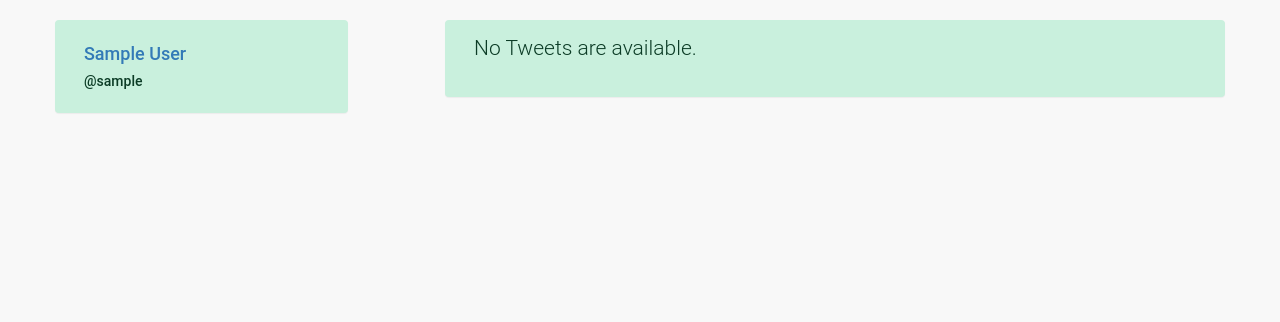
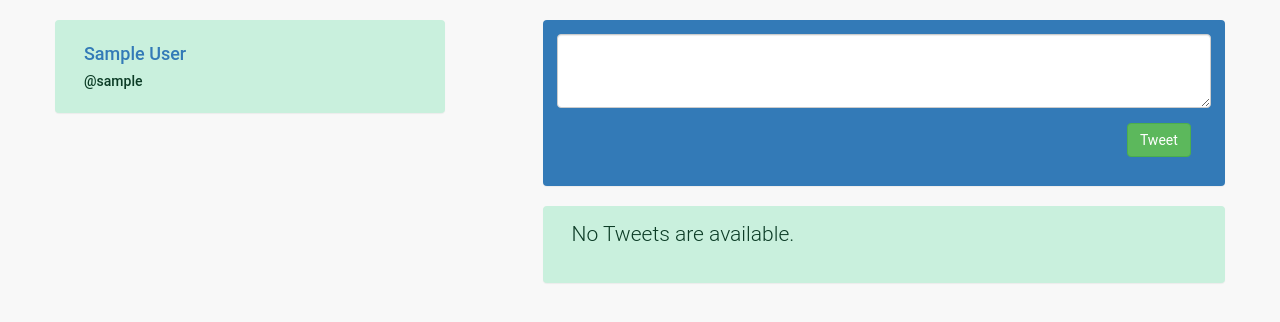
Before and after one commit to mainul098/Toucan, a Django app: page / in a window 1280 px wide. Shown: the part 50-372 px from the top of the page. Run offline with Django 3.2, Linux system fonts and the light colour scheme; the visitor is signed in with stand-in values (Sample User, id 1); data comes from the database, SQL or seed files in the repository; data that the repository does not hold is empty; some libraries are stand-ins or nearby versions.

Commit message:
add follow option

```diff
--- a/templates/base.html
+++ b/templates/base.html
@@ -29,7 +29,7 @@
         <div class="collapse navbar-collapse" id="topNavBar">
             <ul class="nav navbar-nav navbar-right">
                 <li>
-                    <a href="{% url 'twitter:profile_user' %}">
+                    <a href="{% url 'twitter:profile_user' user.id%}">
                         <span class="glyphicon glyphicon-home" aria-hidden="true"></span>&nbsp; {% filter force_escape|upper %} {{ user.get_full_name}}{% endfilter %}
                     </a>
                 </li>
--- a/toucan/static/style.css
+++ b/toucan/static/style.css
@@ -20,3 +20,17 @@ body{
     background-color: #C9F0DD;
     border: 1em solid transparent;
 }
+
+.tweet-panel{
+    background-color: #337ab7;
+    border: 1em solid transparent;
+}
+
+.panel .h3{
+    border-bottom: 1px solid #CCC;
+    padding-bottom: 5px;
+}
+
+.row.item{
+    padding-bottom: 1em;
+}
--- a/twitter/templates/twitter/index.html
+++ b/twitter/templates/twitter/index.html
@@ -3,19 +3,64 @@
 {%  block body %}
     <div class="container">
         <div class="row">
-            <div class="col-md-3 panel">
-                <div class="h4">
-                    <a href="{% url 'twitter:profile_user' %}">
-                        {{ user.get_full_name }}</a>
+            <div class="col-md-4">
+                <div class="row">
+                    <div class="col-md-12 panel">
+                        <div class="h4">
+                            <a href="{% url 'twitter:profile_user' user.id %}">
+                                {{ user.get_full_name }}</a>
+                        </div>
+                        <div class="h5">@{{ user.get_username }}</div>
+                    </div>
                 </div>
-                <div class="h5">@{{ user.get_username }}</div>
+                {% if candidate_follower %}
+                    <div class="row">
+                        <div class="col-md-12 panel">
+                            <div class="h3">Follow Others</div>
+                                {% for follower in candidate_follower %}
+                                    <div class="row">
+                                        <div class="col-md-8">
+                                            <div class="row item">
+                                                <div class="col-md-12">
+                                                    <strong>{{ follower.get_full_name }} </strong>
+                                                </div>
+                                                <div class="col-md-12">
+                                                    @{{ follower.get_username }}
+                                                </div>
+                                            </div>
+                                        </div>
+                                        <div class="col-md-4">
+                                            <a class="btn btn-primary" href="{% url 'twitter:follow' follower.id %}"> Follow </a>
+                                        </div>
+                                    </div>
+
+                                {% endfor %}
+                            </div>
+                    </div>
+                {% endif %}
+
             </div>
-            <div class="col-md-8 col-md-offset-1">
+            <div class="col-md-7 col-md-offset-1">
+                <div class="row panel tweet-panel">
+                    <form class="form-horizontal" role="form" action="{% url 'twitter:create_tweet'%}" method="post" enctype="multipart/form-data">
+                        {% csrf_token %}
+                        <div class="form-group">
+                            <div class="col-sm-12">
+                                <textarea id="id_content" name="content" rows="3" class="form-control" ></textarea>
+                            </div>
+                        </div>
+                        <div class="form-group">
+                            <div class="col-sm-offset-10 col-sm-2">
+                                <button type="submit" class="btn btn-success">Tweet</button>
+                            </div>
+                        </div>
+                    </form>
+                </div>
                 {% if latest_tweets %}
                     {% for tweet in latest_tweets %}
                         <div class="row">
                             <div class="col-md-12 panel">
-                                <small> @{{ tweet.user }} - {{ tweet.modified_date}}</small>
+                                <strong>{{ tweet.user.get_full_name }} </strong>  @{{ tweet.user }} - {{ tweet.modified_date}}
                                 <div class="lead">{{ tweet.content }}</div>
                             </div>
                         </div>
--- a/twitter/urls.py
+++ b/twitter/urls.py
@@ -8,6 +8,9 @@ urlpatterns = [
     url(r'^user/register/$', views.register_user, name='register_user'),
     url(r'^user/login/$', views.login_user, name='login_user'),
     url(r'^user/logout/$', views.logout_user, name='logout_user'),
-    url(r'^user/$', views.profile, name='profile_user'),
+    url(r'^user/(?P<user_id>[0-9]+)/$', views.profile, name='profile_user'),
+    url(r'^tweet/$', views.create_tweet, name='create_tweet'),
+    url(r'^follow/(?P<user_id>[0-9]+)/$', views.add_follow, name='follow'),
+    url(r'^unfollow/(?P<user_id>[0-9]+)/$', views.remove_follow, name='unfollow'),
     url(r'', views.index, name='index'),
 ]
--- a/twitter/views.py
+++ b/twitter/views.py
@@ -1,15 +1,12 @@
-from django.shortcuts import render, redirect
+from django.contrib.auth.decorators import login_required
+from django.contrib.auth.models import User
+from django.shortcuts import render, redirect, get_object_or_404
 from django.contrib.auth import authenticate, login, logout
+
+from twitter.forms import TweetFrom
+from twitter.models import Follow
 from .forms import UserForm
 from .models import Tweet
-
-
-def index(request):
-    if not request.user.is_authenticated():
-        return render(request, 'twitter/login.html')
-    else:
-        latest_tweets = Tweet.objects.filter(user__followers__user=request.user).order_by('-modified_date')[:10]
-        return render(request, 'twitter/index.html', {'latest_tweets': latest_tweets})
 
 
 def logout_user(request):
@@ -56,6 +53,46 @@ def register_user(request):
     return render(request, 'twitter/register.html', context)
 
 
-def profile(request):
-    latest_tweets = Tweet.objects.filter(user=request.user)
+@login_required(login_url='twitter:login_user')
+def index(request):
+    if not request.user.is_authenticated():
+        return render(request, 'twitter/login.html')
+    else:
+        latest_tweets = Tweet.objects.filter(user__followers__user=request.user).order_by('-modified_date') | Tweet.objects.filter(user=request.user).order_by('-modified_date')
+        candidate_follower = User.objects.exclude(followers__user=request.user).exclude(username=request.user.username)
+        return render(request, 'twitter/index.html', {'latest_tweets': latest_tweets, 'candidate_follower': candidate_follower})
+
+
+@login_required(login_url='twitter:login_user')
+def profile(request, user_id):
+    user = get_object_or_404(User, pk=user_id)
+    latest_tweets = Tweet.objects.filter(user=user)
     return render(request, 'twitter/index.html', {'latest_tweets': latest_tweets})
+
+
+@login_required(login_url='twitter:login_user')
+def create_tweet(request):
+    form = TweetFrom(request.POST or None)
+
+    if form.is_valid():
+        tweet = form.save(commit=False)
+        tweet.user = request.user
+        tweet.save()
+
+    return redirect('twitter:index')
+
+
+@login_required(login_url='twitter:login_user')
+def add_follow(request, user_id):
+    follower = get_object_or_404(User, pk=user_id)
+    follow = Follow(user =request.user, follower = follower)
+    follow.save()
+    return redirect('twitter:index')
+
+
+@login_required(login_url='twitter:login_user')
+def remove_follow(request, user_id):
+    follower = get_object_or_404(Follow, pk=user_id)
+    if follower.user == request.user:
+        follower.delete()
+    return redirect('twitter:index')
```
Also changed, not shown: twitter/forms.py (+10 -0 lines).
